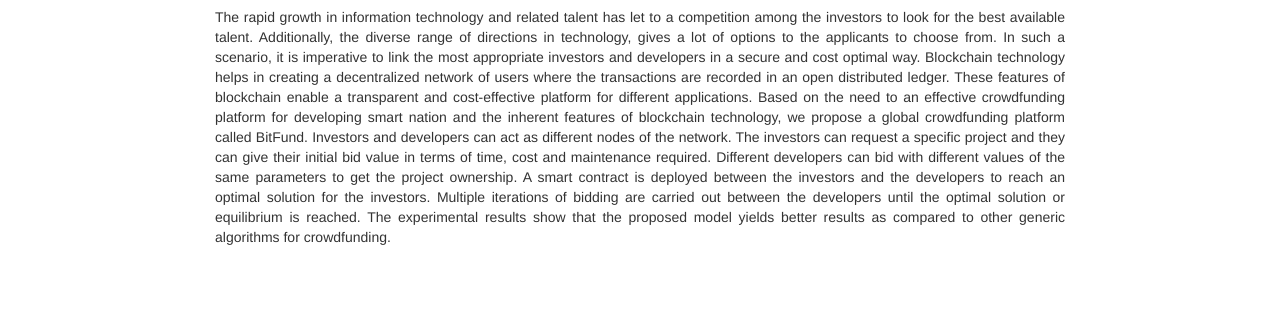
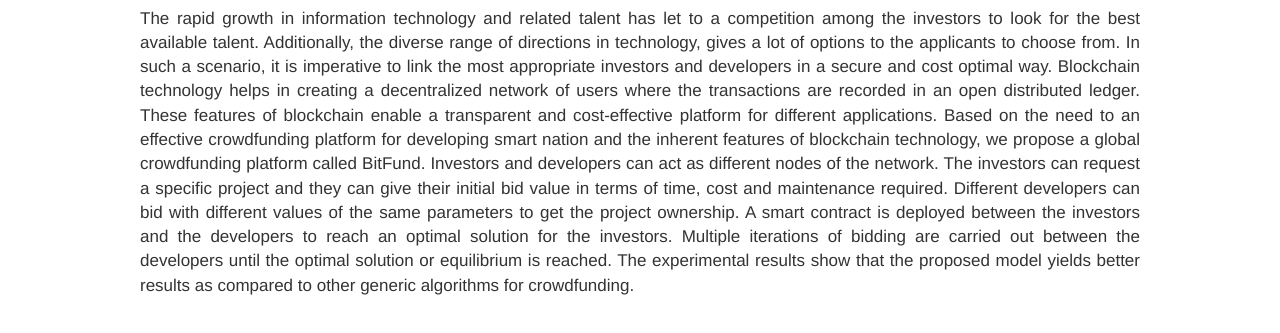
Before and after one commit to phongjimmy/makerland_token_sale, a website: page docs/discover.html in a window 1280 px wide. Shown: the part 119-452 px from the top of the page. Drawn offline with Linux system fonts and the light colour scheme.

Commit message:
Update discover.html

```diff
--- a/docs/discover.html
+++ b/docs/discover.html
@@ -17,7 +17,7 @@
         <li><a href="./contacts.html">Contacts</a></li>
     </ul>
     <center><h1>DISCOVER THE PROJECT: MAKERLAND</h1></center>
-    <p style="text-align: justify; width: 850px; margin: 0 auto;">The rapid growth in information technology and related talent has let to a competition among the investors to look for the best available talent.
+    <p style="text-align: justify; width: 1000px; margin: 0 auto; font-size: 17px;">The rapid growth in information technology and related talent has let to a competition among the investors to look for the best available talent.
       Additionally, the diverse range of directions in technology, gives a lot of options to the applicants to choose from.
       In such a scenario, it is imperative to link the most appropriate investors and developers in a secure and cost optimal way.
       Blockchain technology helps in creating a decentralized network of users where the transactions are recorded in an open distributed ledger.
```
